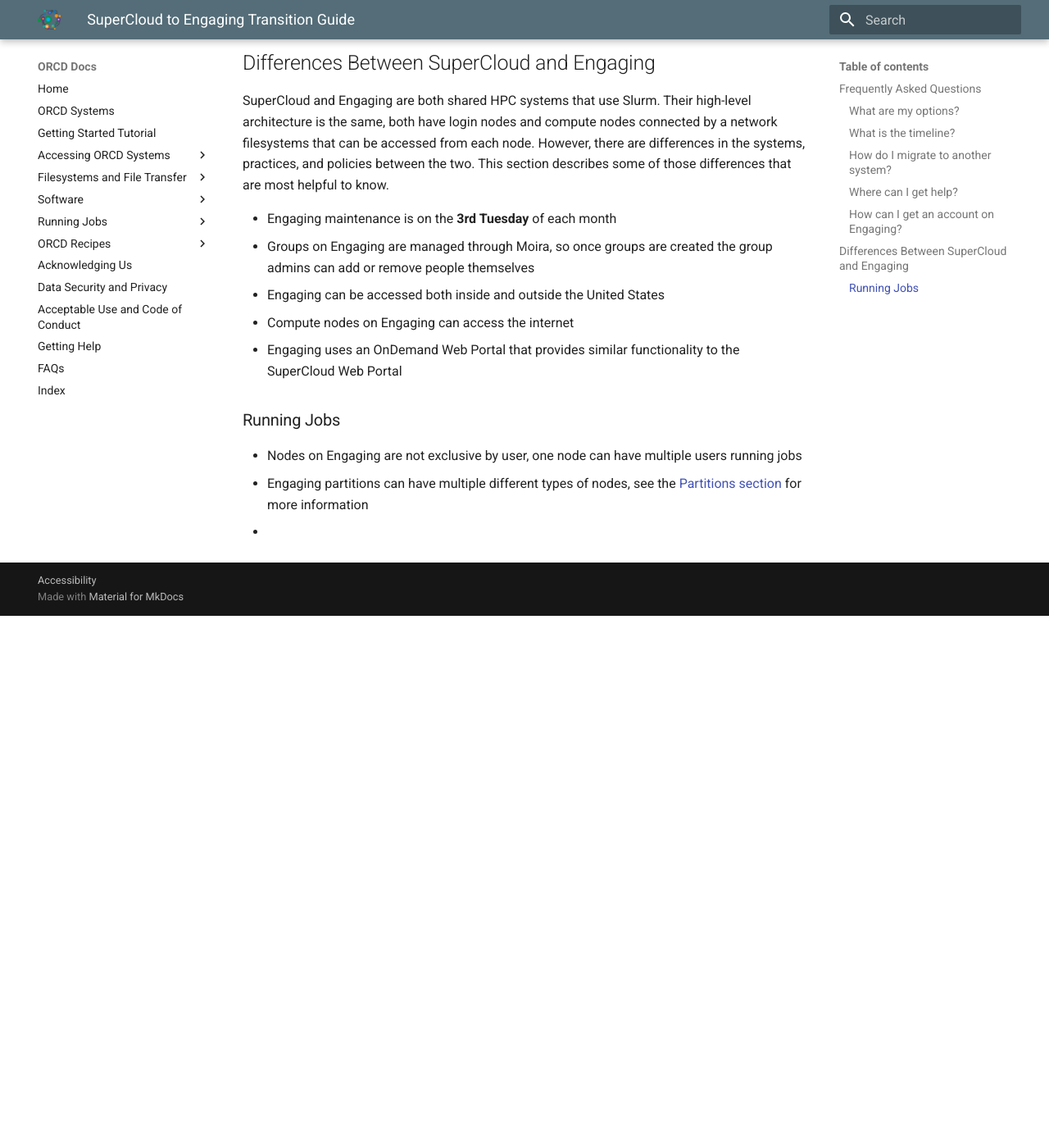
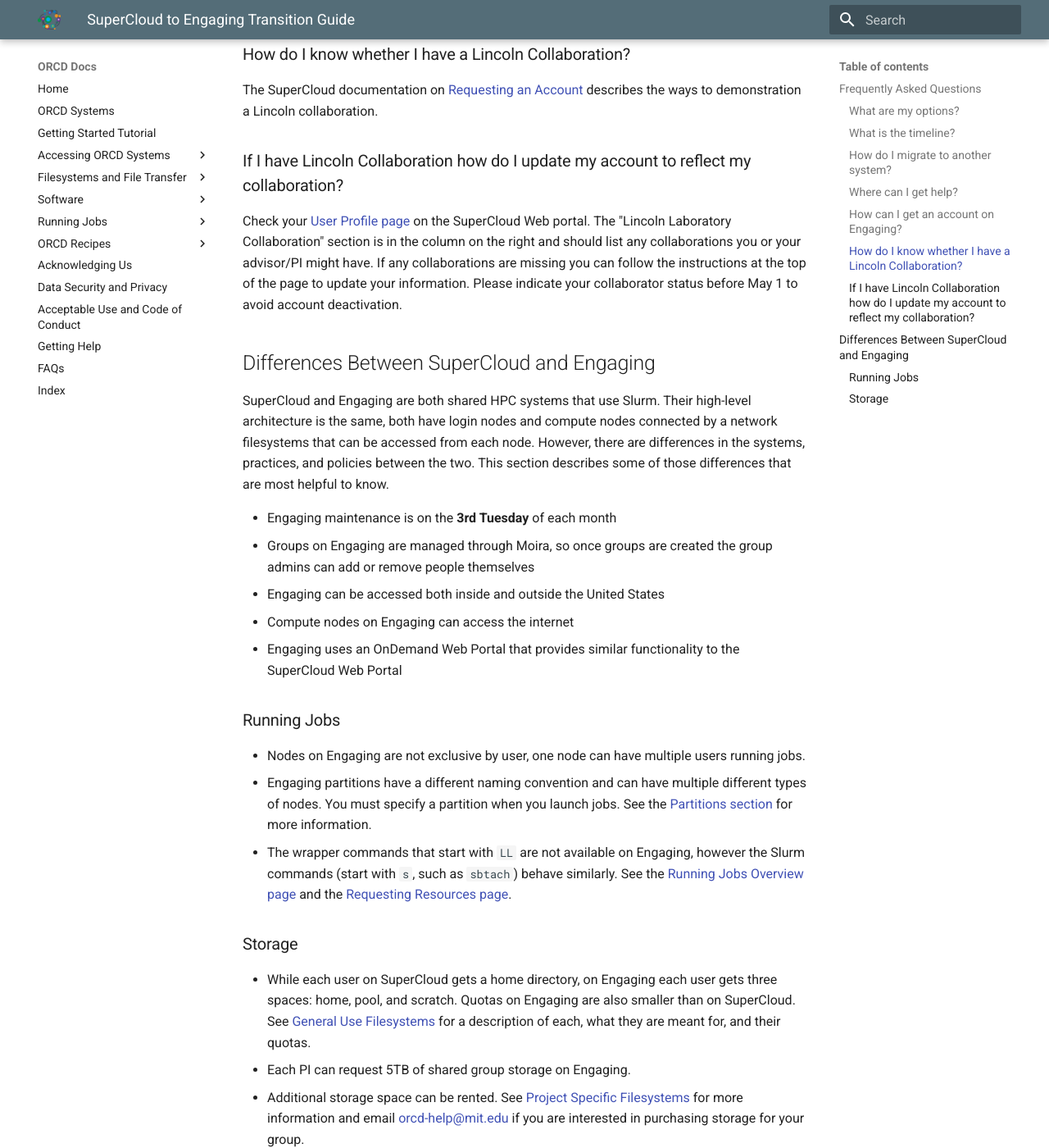
Before and after one commit to mit-orcd/orcd-docs-edit, an MkDocs documentation site: the page built from docs/transition-guide-supercloud.md, in a window 1280 px wide and 1400 px high, scrolled down 1721 px. Shown: the whole window at 82% size. Built offline with MkDocs 1.6.1 and Material for MkDocs 9.7.7, drawn with Linux system fonts in a browser that asks for light colours; before the commit the page ends 2472 px from its top, so only the background shows below that.

Commit message:
adding collaborator FAQs

```diff
--- a/docs/transition-guide-supercloud.md
+++ b/docs/transition-guide-supercloud.md
@@ -35,6 +35,14 @@
 
 It is fairly quick and simple to create your account Engaging. Accounts on the engaging cluster are connected to your MIT institutional kerberos id. To get an account log into the [Engaging OnDemand Web Portal](https://engaging-ood.mit.edu). Connecting to Engaging OnDemand for the first time automatically activates an account with basic access to resources. See [this page](accessing-orcd/ondemand-login.md) for instructions on how to log in. After you log in wait a few minutes for your account setup to complete before starting to run jobs.
 
+### How do I know whether I have a Lincoln Collaboration?
+
+The SuperCloud documentation on [Requesting an Account](https://mit-supercloud.github.io/supercloud-docs/requesting-account/) describes the ways to demonstration a Lincoln collaboration.
+
+### If I have Lincoln Collaboration how do I update my account to reflect my collaboration?
+
+Check your [User Profile page](https://txe1-portal.mit.edu/profile/user_profile.php) on the SuperCloud Web portal. The "Lincoln Laboratory Collaboration" section is in the column on the right and should list any collaborations you or your advisor/PI might have. If any collaborations are missing you can follow the instructions at the top of the page to update your information. Please indicate your collaborator status before May 1 to avoid account deactivation.
+
 ## Differences Between SuperCloud and Engaging
 
 SuperCloud and Engaging are both shared HPC systems that use Slurm. Their high-level architecture is the same, both have login nodes and compute nodes connected by a network filesystems that can be accessed from each node. However, there are differences in the systems, practices, and policies between the two. This section describes some of those differences that are most helpful to know.
@@ -47,6 +55,12 @@
 
 ### Running Jobs
 
-- Nodes on Engaging are not exclusive by user, one node can have multiple users running jobs
-- Engaging partitions can have multiple different types of nodes, see the [Partitions section](running-jobs/overview.md#partitions) for more information
--
+- Nodes on Engaging are not exclusive by user, one node can have multiple users running jobs.
+- Engaging partitions have a different naming convention and can have multiple different types of nodes. You must specify a partition when you launch jobs. See the [Partitions section](running-jobs/overview.md#partitions) for more information.
+- The wrapper commands that start with `LL` are not available on Engaging, however the Slurm commands (start with `s`, such as `sbtach`) behave similarly. See the [Running Jobs Overview page ](running-jobs/overview.md) and the [Requesting Resources page](running-jobs/requesting-resources.md).
+
+### Storage
+
+- While each user on SuperCloud gets a home directory, on Engaging each user gets three spaces: home, pool, and scratch. Quotas on Engaging are also smaller than on SuperCloud. See [General Use Filesystems](filesystems-file-transfer/filesystems.md) for a description of each, what they are meant for, and their quotas.
+- Each PI can request 5TB of shared group storage on Engaging.
+- Additional storage space can be rented. See [Project Specific Filesystems](filesystems-file-transfer/project-filesystems.md) for more information and email <orcd-help@mit.edu> if you are interested in purchasing storage for your group.
```
